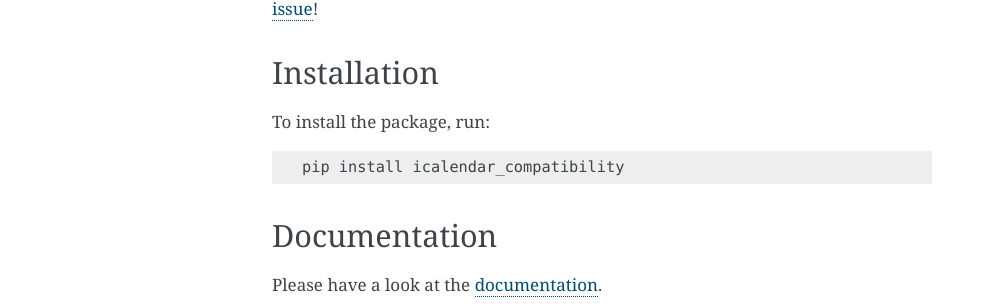
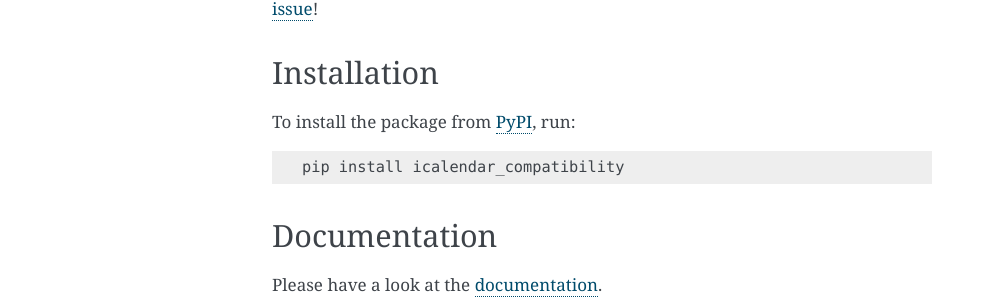
Before and after one commit to niccokunzmann/icalendar_compatibility, a Sphinx documentation site: the page built from docs/index.rst, in a window 1280 px wide. Shown: the part 592-896 px from the top of the page, without its empty margins (148-1140 px from the left). Built offline with Sphinx 7.4.7, drawn with Linux system fonts in a browser that asks for light colours.

Commit message:
Docs formatting

```diff
--- a/README.rst
+++ b/README.rst
@@ -47,9 +47,12 @@ If the calendar does not yield the right information, please `open an issue <htt
 Installation
 ------------
 
-To install the package, run::
+To install the package from `PyPI`_, run::
 
     pip install icalendar_compatibility
+
+
+.. _`PyPI`: https://pypi.org/project/icalendar-compatibility
 
 Documentation
 -------------
--- a/docs/usage.rst
+++ b/docs/usage.rst
@@ -8,7 +8,7 @@ The information is extracted from the icalendar components and more compatibilit
 Event Description
 -----------------
 
-It would be nice if there was a uniform way for text and HTML description in icalendar.
+It would be nice if there was a uniform way for **text** and **HTML** description in icalendar.
 However, sometimes HTML and text get thrown into the same field or encoded in different places.
 :class:`icalendar_compatibility.Description` takes care of this.
 
```
Also changed, not shown: other parts of README.rst (+1 -1 lines).
